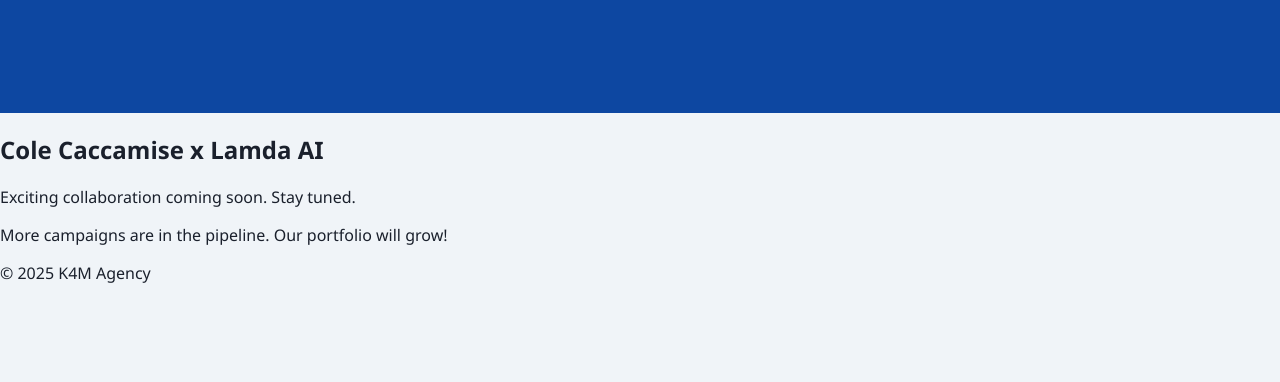
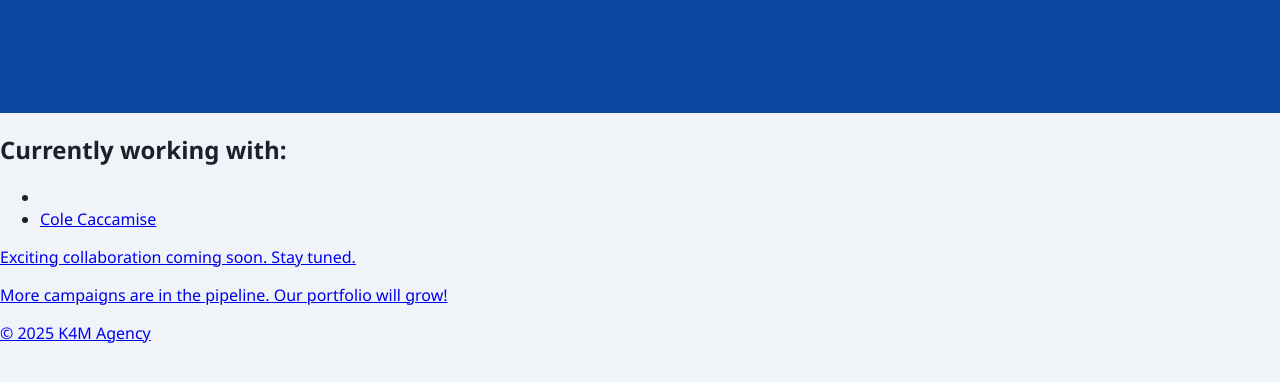
Before and after one commit to k4m-agency/K4M-Agency, a plain HTML site: page portfolio.html in a window 1280 px wide. Shown: the part 270-652 px from the top of the page. Drawn offline with Linux system fonts and the light colour scheme.

Commit message:
Update portfolio.html

```diff
--- a/portfolio.html
+++ b/portfolio.html
@@ -23,7 +23,8 @@
     </section>
 
     <section class="portfolio-entry">
-      <h2>Cole Caccamise x Lamda AI</h2>
+      <h2>Currently working with:</h2>
+      <ul><li><a href="http://www.youtube.com/@codehead01"Codehead</li><li>Cole Caccamise</li></ul>
       <p>Exciting collaboration coming soon. Stay tuned.</p>
     </section>
 
```
